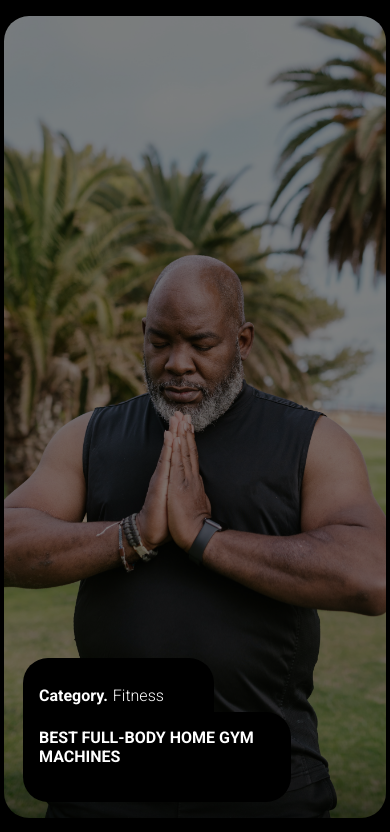
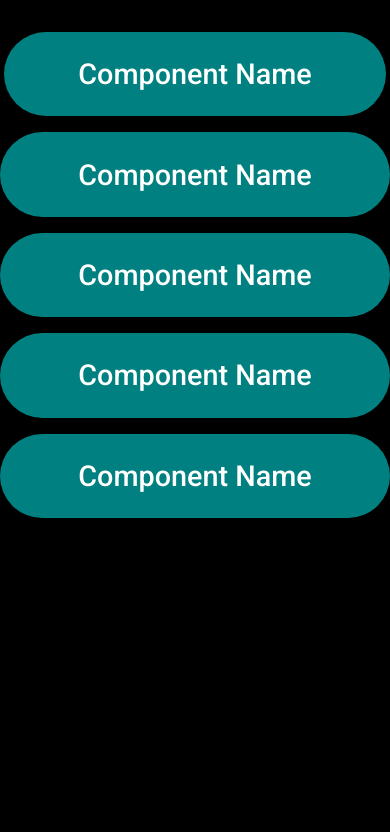
Before and after one commit to waqas2714/CSS-Practice, a React (Create React App) app: page / in a window 390 px wide. Shown: the top 832 px of the page. Built offline with nearby package versions, Linux system fonts and the light colour scheme.

Commit message:
Dropdown Button for Mobiles Added

```diff
--- a/src/App.css
+++ b/src/App.css
@@ -1,4 +1,5 @@
 @import url("https://fonts.googleapis.com/css2?family=Roboto:wght@300;500;700&display=swap");
+
 
 body {
   margin: 0;
@@ -277,11 +278,37 @@ margin-top: 8px;
     padding: 1rem 0px;
   }
 
+  .none{
+    display: none;
+  }
+
+  .compressed{
+    width: 100%;
+    height: 10vh;
+    /* background-color: #000080; */
+    background-color:  #008080;
+    /* background-color: #FFA500; */
+    /* background-color: #B87333; */
+    color: white;
+    border-radius: 25rem;
+    display: flex;
+    justify-content: center;
+    align-items: center;
+    font-size: 1.8rem;
+    margin-top: 1rem;
+    width: 98%;
+  }
+
+  .no-bottom-radius{
+    border-bottom-left-radius: 0px;
+    border-bottom-right-radius: 0px;
+
+  }
+
   .container{
     flex-direction: column;
     align-items: center;
     width: 100vw;
-    margin: 0px auto;
   }
 
   .big-container{
@@ -290,7 +317,9 @@ margin-top: 8px;
     display: flex;
     justify-content: center;
     align-items: center;
-
+    /* margin-top: 1rem; */
+    border-top-left-radius: 0px;
+    border-top-right-radius: 0px;
   }
 
   .upper,
@@ -310,6 +339,7 @@ margin-top: 8px;
     flex-direction: column;
     width: 100vw;
     height: fit-content;
+    margin-top: 0px;
   }
 
   #one,
@@ -318,24 +348,31 @@ margin-top: 8px;
   #four{
     width: 100%;
     height: 100vh;
-    margin-top: 1rem;
   }
 
   #one{
     height: 90vh;
+    border-top-left-radius: 0px;
+    border-top-right-radius: 0px;
   }
 
   #two{
     margin-left: 0px;
+    border-top-left-radius: 0px;
+    border-top-right-radius: 0px;
   }
 
   #three{
     height: 40vh;
+    border-top-left-radius: 0px;
+    border-top-right-radius: 0px;
   }
 
   #four{
     margin-left: 0px;
     height: 40vh;
+    border-top-left-radius: 0px;
+    border-top-right-radius: 0px;
   }
 
   #third-header{
--- a/src/App.js
+++ b/src/App.js
@@ -1,4 +1,4 @@
-import React from "react";
+import React, { useState } from "react";
 import "./App.css";
 import BigContainer from "./components/BigContainer";
 import FirstComponent from "./components/FirstComponent";
@@ -7,17 +7,77 @@ import ThirdComponent from "./components/ThirdComponent";
 import FourthComponent from "./components/FourthComponent";
 
 const App = () => {
+  const [compress1, setCompress1] = useState(true);
+  const [compress2, setCompress2] = useState(true);
+  const [compress3, setCompress3] = useState(true);
+  const [compress4, setCompress4] = useState(true);
+  const [compress5, setCompress5] = useState(true);
+
   return (
     <div className="container">
-      <BigContainer />
+      <div
+        className={compress1? `compressed` : `compressed no-bottom-radius`}
+        onClick={() => {
+          setCompress1(!compress1);
+        }}
+      >
+        <p>Component Name</p>
+      </div>
+      <BigContainer compress={compress1} />
       <div className="small-container">
         <div className="row" id="upper-container">
+          <div
+            className={compress2? `compressed` : `compressed no-bottom-radius`}
+            onClick={() => {
+              setCompress2(!compress2);
+            }}
+            style={{width: "100%"}}
+          >
+            <p>Component Name</p>
+          </div>
+          <div className={compress2?'none':''} >
           <FirstComponent />
+          </div>
+
+          <div
+            className={compress3? `compressed` : `compressed no-bottom-radius`}
+            style={{width: "100%"}}
+            onClick={() => {
+              setCompress3(!compress3);
+            }}
+          >
+            <p>Component Name</p>
+          </div>
+          <div className={compress3?'none':''}>
           <SecondComponent />
+          </div>
         </div>
         <div id="lower-container" className="row">
-          <ThirdComponent />
-          <FourthComponent />
+          <div
+            className={compress4? `compressed` : `compressed no-bottom-radius`}
+            style={{width: "100%"}}
+            onClick={() => {
+              setCompress4(!compress4);
+            }}
+          >
+            <p>Component Name</p>
+          </div>
+          <div className={compress4 ?'none' :''}>
+            <ThirdComponent compress={compress4} />
+          </div>
+
+          <div
+            className={compress5? `compressed` : `compressed no-bottom-radius`}
+            style={{width: "100%"}}
+            onClick={() => {
+              setCompress5(!compress5);
+            }}
+          >
+            <p>Component Name</p>
+          </div>
+          <div className={compress5?'none':'one'}>
+            <FourthComponent />
+          </div>
         </div>
       </div>
     </div>
--- a/src/components/BigContainer.js
+++ b/src/components/BigContainer.js
@@ -1,8 +1,9 @@
 import React from "react";
 
-const BigContainer = () => {
+const BigContainer = ({compress}) => {
+
   return (
-    <div className="big-container">
+    <div className={compress ? 'none' :  "big-container"} >
       <div className="upper">
         <h1 style={{ display: "inline-block" }}>Category.</h1>
         <p style={{ display: "inline-block", marginLeft: "5px" }}>Fitness</p>
--- a/src/components/FirstComponent.js
+++ b/src/components/FirstComponent.js
@@ -2,6 +2,7 @@ import React from "react";
 import { BsArrowUpRight, BsArrowRight } from "react-icons/bs";
 
 const FirstComponent = () => {
+
   return (
     <div id="one">
       <div className="arrow-and-text">
```
